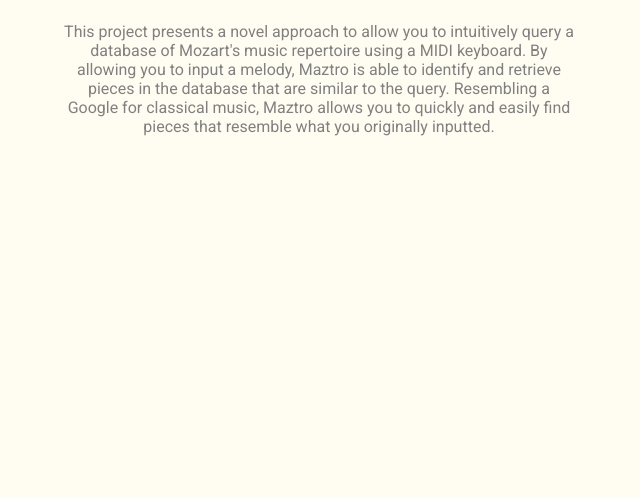
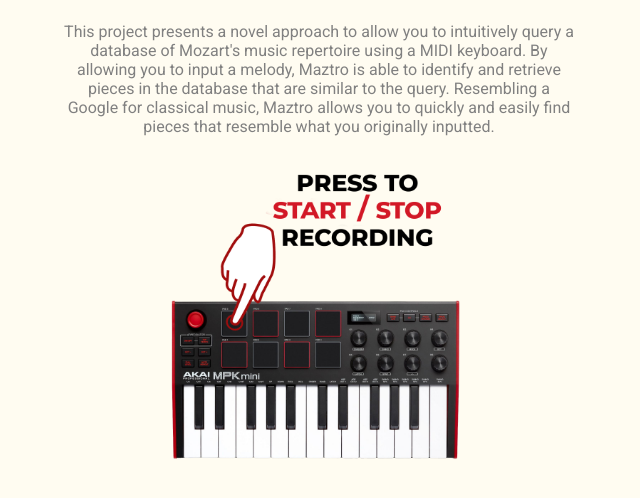
Before and after one commit to ArturJD96/Maztro, a Flask app: page /how in a window 1280 px wide. Shown: the part 275-773 px from the top of the page, without its empty margins (321-961 px from the left). Run offline with Flask 2, Linux system fonts and the light colour scheme; some libraries are stand-ins or nearby versions.

Commit message:
added instructional image to how page

```diff
--- a/virtual/templates/how.html
+++ b/virtual/templates/how.html
@@ -30,6 +30,7 @@
 <div style="width: 40vw; margin: 0 auto; text-align: center">
 
     <p style="color: #808080">This project presents a novel approach to allow you to intuitively query a database of Mozart's music repertoire using a MIDI keyboard. By allowing you to input a melody, Maztro is able to identify and retrieve pieces in the database that are similar to the query. Resembling a Google for classical music, Maztro allows you to quickly and easily find pieces that resemble what you originally inputted.</p>
+    <img src="static/explanation.png" alt="Alternate Text" height="40%" />
 
 </div>
 
--- a/virtual/templates/reusables.html
+++ b/virtual/templates/reusables.html
@@ -14,7 +14,6 @@
 <!--<div id="lil-title" style="position:fixed; margin-left: 10px">
     <h1>Maztro</h1>
 </div>-->
-
 {% endmacro %}
 
 
@@ -57,6 +56,9 @@
         </a>
     </h1>
 </div>
+
+{{ include_file('input.txt') | length}}
+
 
 <!-- FORM SEARCH -->
 <div class="form">
```
Also changed, not shown: playground2.py (line endings or trailing spaces), virtual/static/explanation.png (added), virtual/templates/input.txt (line endings or trailing spaces), virtual/templates/input_display.txt (line endings or trailing spaces), 14 other files.
